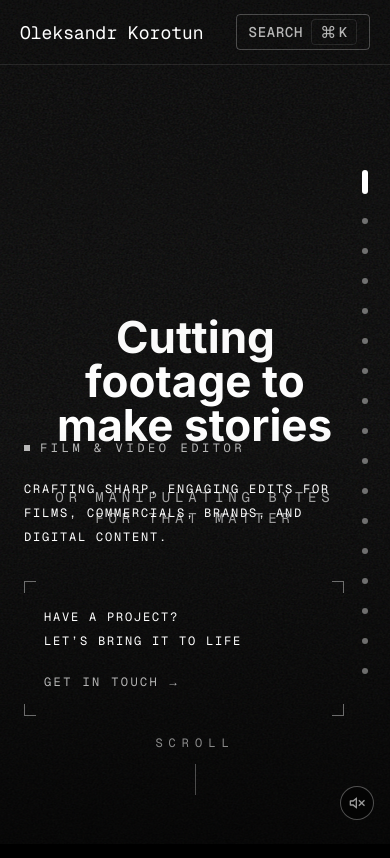
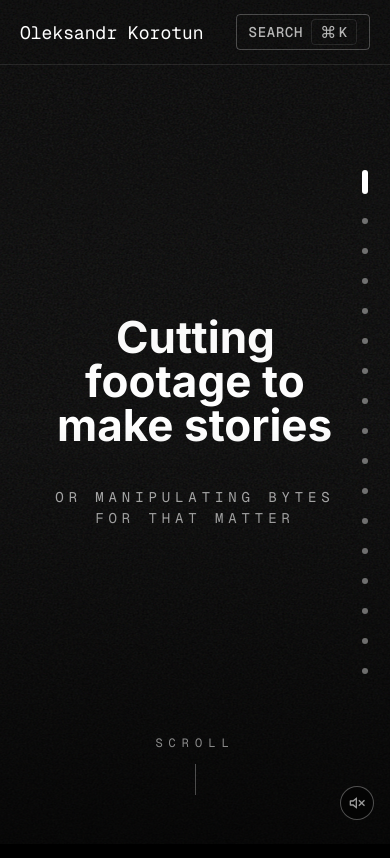
Before and after one commit to jonhyblaze/portfolio-edit, a Next.js app: page / in a window 390 px wide. Shown: the top 858 px of the page. Built offline with nearby package versions, Linux system fonts and the light colour scheme.

Commit message:
fixing mobile layout of hero screen: hide cta and standfirst for less than lg;

```diff
--- a/components/showcase/video-showcase.tsx
+++ b/components/showcase/video-showcase.tsx
@@ -577,7 +577,7 @@ function TitleCard({ slide }: { slide: TitleSlide }) {
           a phone there are no corners to speak of — they stack, clear of the nudge. */}
       {(slide.standfirst || slide.cta) && (
         <div
-          className="pointer-events-none absolute inset-x-0 bottom-0 z-20 flex flex-col gap-8 px-6 pb-32 duration-1000 animate-in fade-in-0 fill-mode-both md:flex-row md:items-end md:justify-between md:gap-12 md:px-32 md:pb-12"
+          className="hidden lg:flex pointer-events-none absolute inset-x-0 bottom-0 z-20 flex flex-col gap-8 px-6 pb-32 duration-1000 animate-in fade-in-0 fill-mode-both md:flex-row md:items-end md:justify-between md:gap-12 md:px-32 md:pb-12"
           style={{ animationDelay: `${settled + CORNERS_MS}ms` }}>
           {slide.standfirst && (
             <div className="max-w-xs">
@@ -606,7 +606,7 @@ const CTA_CORNERS = [
 /** The invitation, bracketed like a frame waiting to be filled. */
 function CtaFrame({ cta }: { cta: NonNullable<TitleSlide["cta"]> }) {
   return (
-    <div className="relative max-w-xs px-5 py-6 md:px-6">
+    <div className="hidden lg:block relative max-w-xs px-5 py-6 md:px-6">
       {CTA_CORNERS.map((corner) => (
         <span key={corner} aria-hidden className={cn("absolute size-3 border-white/40", corner)} />
       ))}
```
